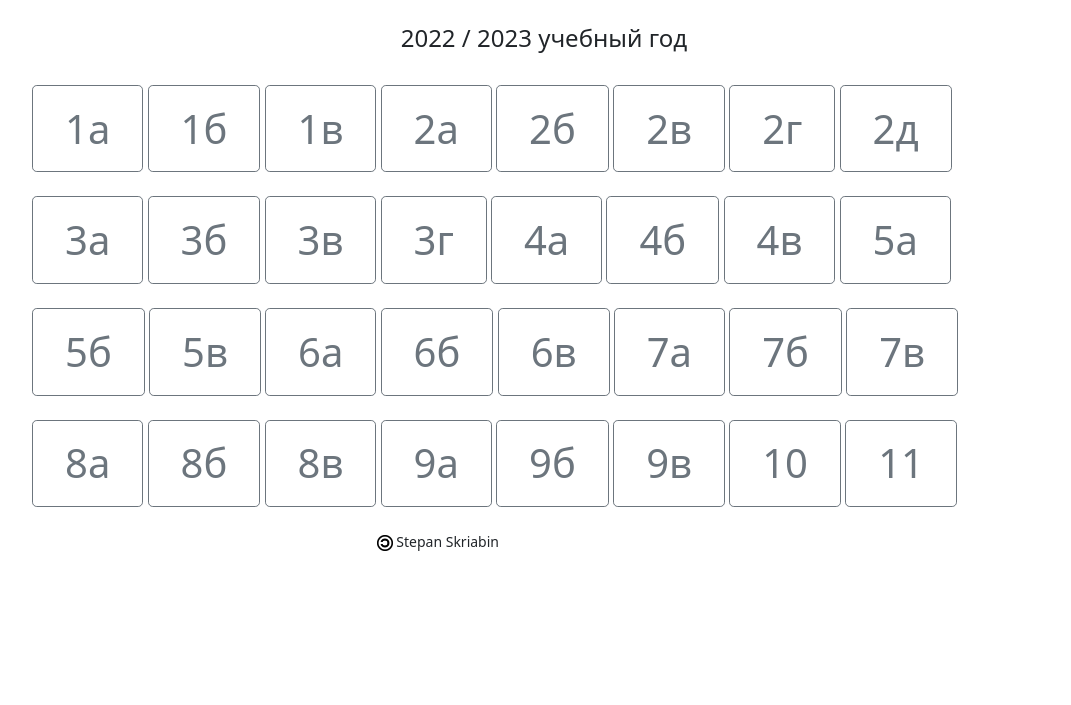
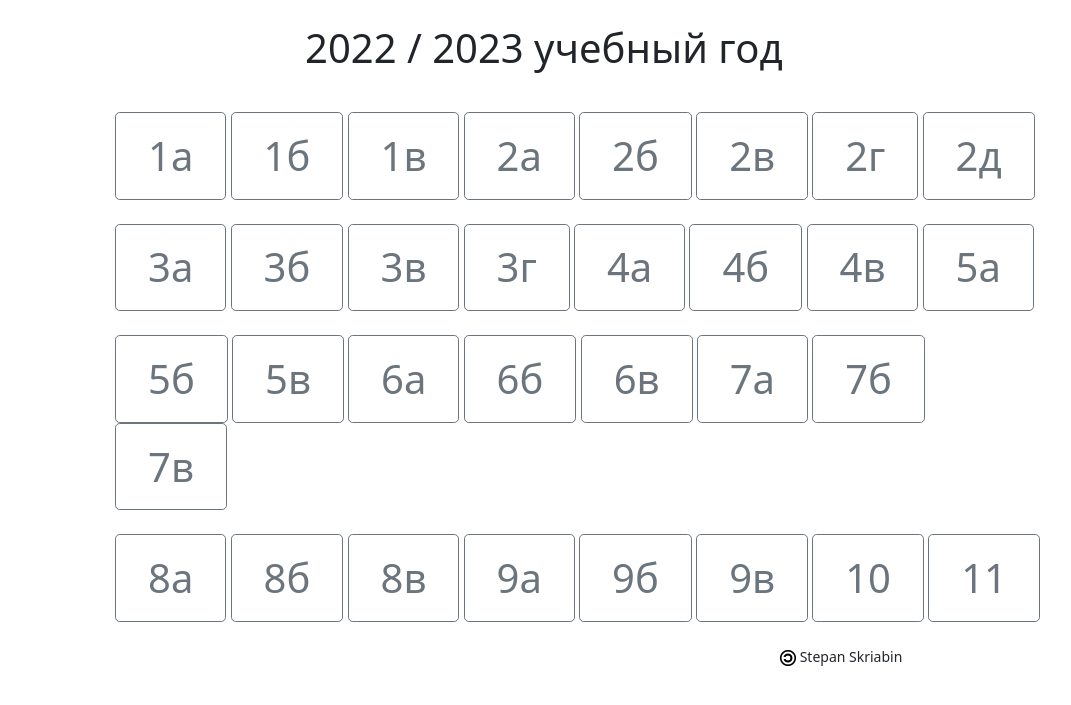
Before and after one commit to stepanskryabin/parsing-dnevnik-ru, a Flask app: page / in a window 1280 px wide. Shown: the top 705 px of the page, without its empty margins (62-1133 px from the left). Run offline with Flask 2, Linux system fonts and the light colour scheme; parts of the project's set-up code (start-up, migrations or seed data) failed here and were passed over; some libraries are stand-ins or nearby versions.

Commit message:
fixed(html): corrected and improved placement of elements on the page, removed unnecessary logic

```diff
--- a/templates/index.html
+++ b/templates/index.html
@@ -11,31 +11,26 @@
   <title>Расписание</title>
 </head>
 <body>
-  <div class="container-fluid">
-    <div class="row justify-content-center" id="menu">
+  <div class="container">
+    <div class="row" id="menu">
+      <div class="col-3">
+        <br>
+        <br>
+      </div>
       <div class="col">
-        <div class="container">
         <br>
-          {% block menu %}
-          {% endblock %}
+        <p class="display-6"> {{ years }} учебный год</p>
+        <br>
+      </div>
+      <div class="col-1">
+        <br>
         <br>
       </div>
     </div>
-      <div class="col">
-        <div class="container">
-          <br>
-          <h4> {{ years }} учебный год</h4>
-          <br>
+    <div class="row" id="content">
+      <div class="col-lg-1">
       </div>
-      </div>
-      <div class="col">
-      </div>
-    </div>
-    <div class="row justify-content-center" id="content">
-      <div class="col-xl-1">
-      </div>
-      <div class="col-xl-12">
-        <div class="container">
+      <div class="col-lg-10">
         {% for _class in classes %}
           {% if loop.index == 9 %}
             <br>
@@ -50,11 +45,12 @@
             <a href="/schedules/{{_class}}-1"><button type="{{_class}}-1" class="btn btn-outline-secondary btn-lg">{{_class}}</button></a>
         {% endfor %}
       </div>
-      </div>
-        <div class="col-xl-1">
+        <div class="col-lg-1">
         </div>
     </div>
-      <div class="row justify-content-center" id="footer">
+      <div class="row" id="footer">
+        <div class="col">
+        </div>
         <div class="col">
         </div>
         <div class="col">
@@ -63,8 +59,6 @@
             <img src={{ url_for("static", filename="img/copyleft.png")}} width="16" height="16" alt="Copyleft"> Stepan Skriabin
           </p>
         </div>
-        <div class="col">
-        </div>
     </div>
   </div>
 </body>
```
Also changed, not shown: templates/schedules.html (+62 -73 lines). Lines whose indentation alone changed are shown as unchanged.
